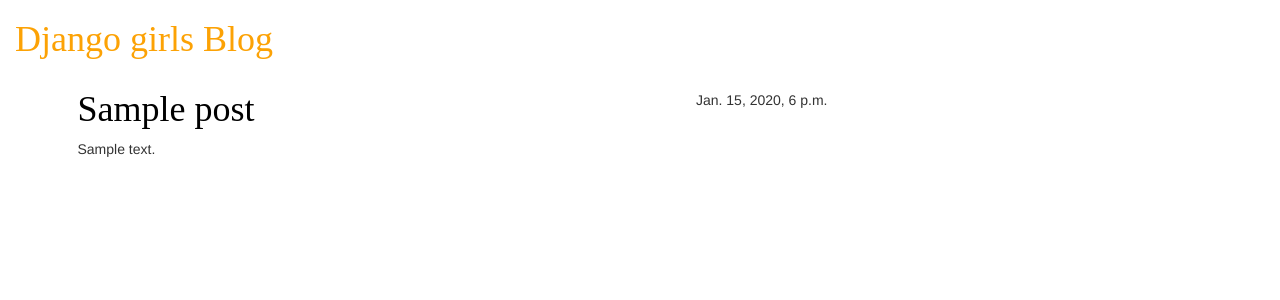
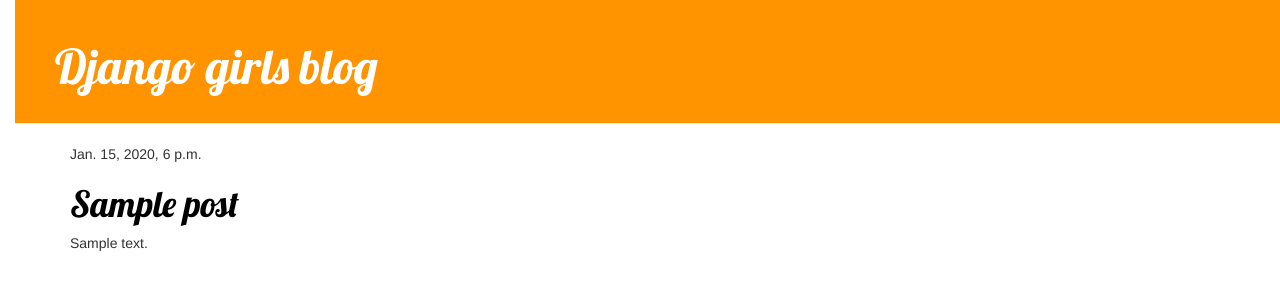
Before and after one commit to gavinchen523/djangogirls_mysite, a Django app: template blog/templates/blog/post_list.html in a window 1280 px wide. Shown: the top 300 px of the page. Run offline with Django 3.2, Linux system fonts and the light colour scheme; the template is opened without the code that fills it: values that come from a table or form of the project are taken from there, others are empty; tables that the repository leaves empty hold one stand-in row (values such as "Sample post"); some libraries are stand-ins or nearby versions.

Commit message:
Template extending

```diff
--- /dev/null
+++ b/blog/templates/blog/base.html
@@ -0,0 +1,30 @@
+{% load staticfiles %}
+<html>
+	<head>
+		<title>Django girls blog</title>
+		<link rel="stylesheet" href="//maxcdn.bootstrapcdn.com/bootstrap/3.2.0/css/bootstrap.min.css">
+		<link rel="stylesheet" href="//maxcdn.bootstrapcdn.com/bootstrap/3.2.0/css/bootstrap-theme.min.css">
+		<link href="//fonts.googleapis.com/css?family=Lobster&subset=latin,latin-ext" rel="stylesheet" type="text/css">
+		<link rel="stylesheet" href="{% static 'css/blog.css' %}">
+	</head>
+	<body>
+		<div class="page-header">
+			<h1><a href="/">Django girls blog</a></h1>
+		</div>
+		<div class="content container">
+			<div class="row">
+				<div class="col-md-8">
+					{% for post in posts %}
+					<div class="post">
+						<div class="'date">
+							{{ post.published_date }}
+						</div>
+						<h1><a href="">{{ post.title }} </a></h1>
+						<p>{{ post.text|linebreaksbr }}</p>
+					</div>
+					{% endfor %}
+				</div>
+			</div>
+		</div>
+	</body>
+</html>
--- a/blog/templates/blog/post_list.html
+++ b/blog/templates/blog/post_list.html
@@ -1,19 +1,5 @@
-
-{% load staticfiles %}
-<html>
-	<head>
-		<title>Django girls blog </title>
-		<link rel="stylesheet" href="//maxcdn.bootstrapcdn.com/bootstrap/3.2.0/css/bootstrap.min.css">
-		<link rel="stylesheet" href="//maxcdn.bootstrapcdn.com/bootstrap/3.2.0/css/bootstrap-theme.min.css">
-		<link rel="stylesheet" href="{% static 'css/blog.css' %}">
-	</head>
-	<body>
-		<div>
-			<h1><a href="/">Django girls Blog</a></h1>
-		</div>
-		<div class="ontent container">
-			<div class="row">
-				<div class="col-md-8">
+{% extends 'blog/base.html' %}
+{% block content %}
 {% for post in posts %}
 <div class="post">
 	<div class="date">
@@ -23,8 +9,4 @@
 	<p> {{ post.text|linebreaksbr }} </p>
 </div>
 {% endfor %}
-				</div>
-			</div>
-		</div>
-	</body>
-</html>
+{% endblock %}
```
Also changed, not shown: README.md. Lines whose indentation alone changed are shown as unchanged.
